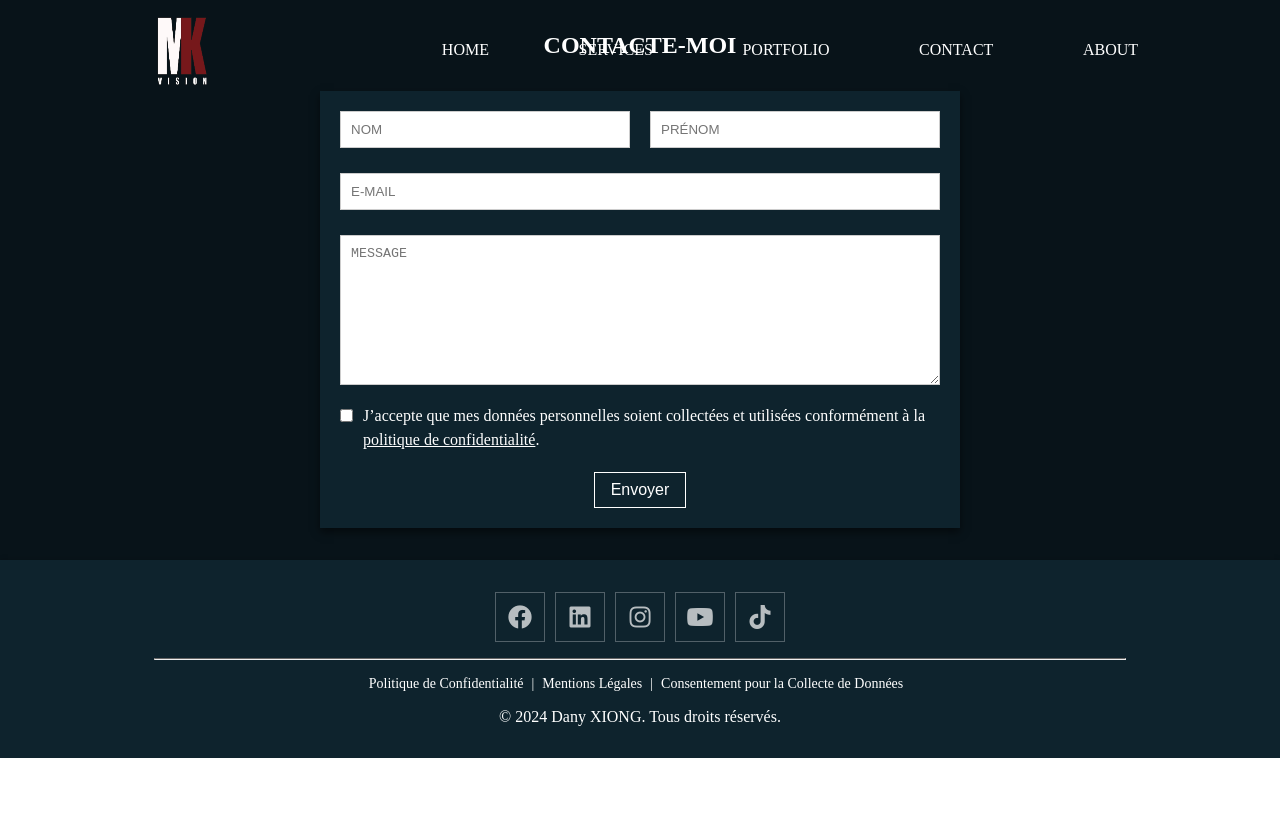
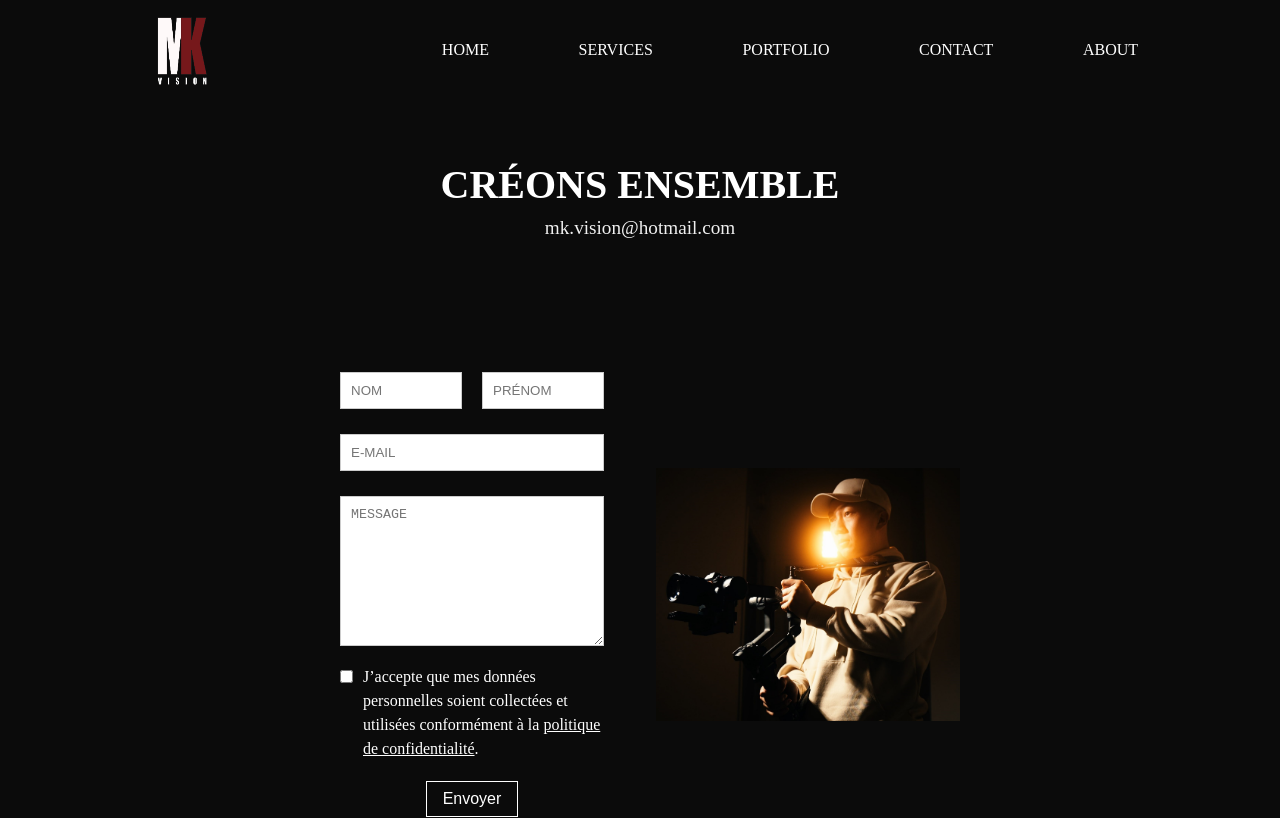
Before and after one commit to Ekkylibre/makey_siong, a Next.js app: page /contact in a window 1280 px wide. Shown: the top 818 px of the page. Built offline with nearby package versions, Linux system fonts and the light colour scheme.

Commit message:
💄 Contact > Page > Update style

```diff
--- a/src/app/components/ContactForm.tsx
+++ b/src/app/components/ContactForm.tsx
@@ -9,8 +9,6 @@ const FormContainer = styled.div`
   max-width: 800px;
   margin: 0 auto;
   padding: 20px;
-  box-shadow: 0 4px 8px rgba(0, 0, 0, 0.5);
-  background-color: ${colors.primary};
 `;
 
 const FormField = styled.div`
@@ -53,7 +51,7 @@ const SubmitButtonWrapper = styled.div`
 `;
 
 const SubmitButton = styled.button`
-  background-color: ${colors.primary}; /* Couleur de fond initiale */
+  background-color: ${colors.tertiary}; /* Couleur de fond initiale */
   color: white; /* Couleur du texte */
   border: 1px solid white; /* Bordure blanche */
   padding: 0.5rem 1rem;
--- a/src/app/contact/page.tsx
+++ b/src/app/contact/page.tsx
@@ -1,25 +1,72 @@
 "use client";
 import React from 'react';
 import styled from 'styled-components';
+import Image from 'next/image'; // Importer le composant Image
 import ContactForm from '../components/ContactForm';
 import { colors, padding } from '../theme';
 
+// Composant Banner stylisé
+const Banner = styled.div`
+  display: flex;
+  flex-direction: column; /* Change pour aligner les éléments verticalement */
+  justify-content: center;
+  align-items: center;
+  height: 200px; /* Ajuste la hauteur selon tes besoins */
+  background-color: ${colors.tertiary}; /* Couleur de fond de la bannière */
+  color: white;
+  padding: 10em; /* Réduit le padding pour mieux ajuster la mise en page */
+`;
+
+const BannerTitle = styled.h1`
+  font-size: 2.5em; /* Ajuste la taille de la police selon tes besoins */
+  margin-top: 2em;
+`;
+
+const BannerSubtitle = styled.a`
+  font-size: 1.2em; /* Ajuste la taille de la police selon tes besoins */
+  margin: 0.5em 0 0; /* Marge au-dessus du texte */
+  color: #f0f0f0; /* Couleur du texte, peut être modifiée */
+  text-decoration: none; /* Enlève le soulignement par défaut des liens */
+  &:hover {
+    text-decoration: underline; /* Souligne le texte au survol pour indiquer qu'il est cliquable */
+  }
+`;
+
 const FormSection = styled.section`
   display: flex;
-  flex-direction: column;
+  justify-content: space-between; /* Aligne les éléments horizontalement */
   align-items: center;
   gap: 2em;
   color: white;
-  background-color: ${colors.secondary};
-  padding:${padding.horizontalPadding};
+  background-color: ${colors.tertiary};
+  padding: ${padding.horizontalPadding};
+`;
+
+const FormContainer = styled.div`
+  flex: 1;
+`;
+
+const ImageContainer = styled.div`
+  flex: 1;
+  display: flex;
+  justify-content: center;
+  align-items: center;
 `;
 
 export default function Contact() {
   return (
     <>
+      <Banner>
+        <BannerTitle>CRÉONS ENSEMBLE</BannerTitle>
+        <BannerSubtitle href="mailto:mk.vision@hotmail.com">mk.vision@hotmail.com</BannerSubtitle>
+      </Banner>
       <FormSection id="contact-moi">
-        <h2>CONTACTE-MOI</h2>
-        <ContactForm />
+        <FormContainer>
+          <ContactForm />
+        </FormContainer>
+        <ImageContainer>
+          <Image src="/contact.jpg" alt="Contact" layout="responsive" width={500} height={500} />
+        </ImageContainer>
       </FormSection>
     </>
   );
```
Also changed, not shown: public/contact.jpg (added).
